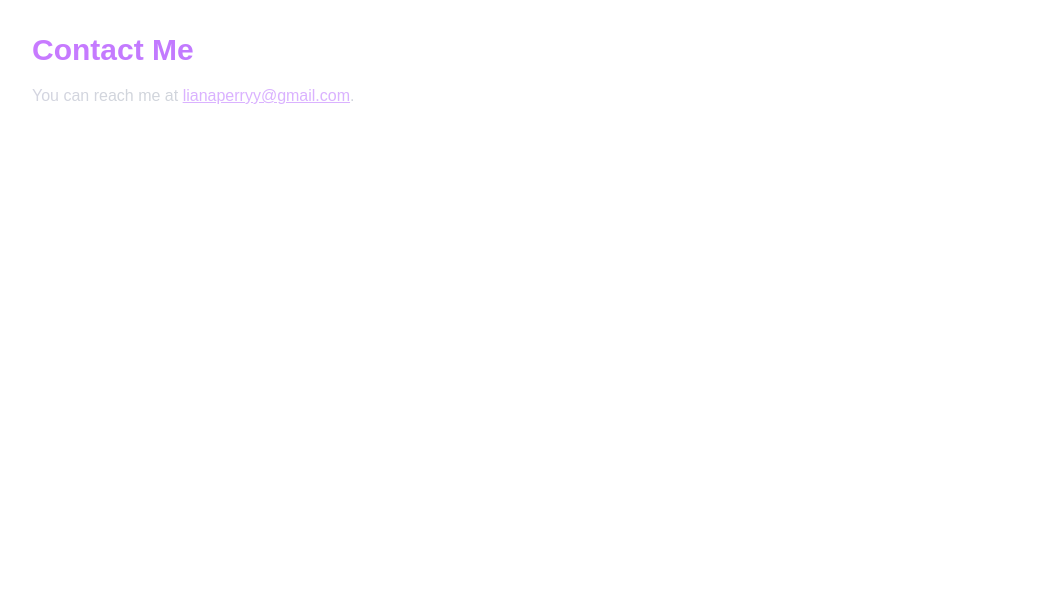
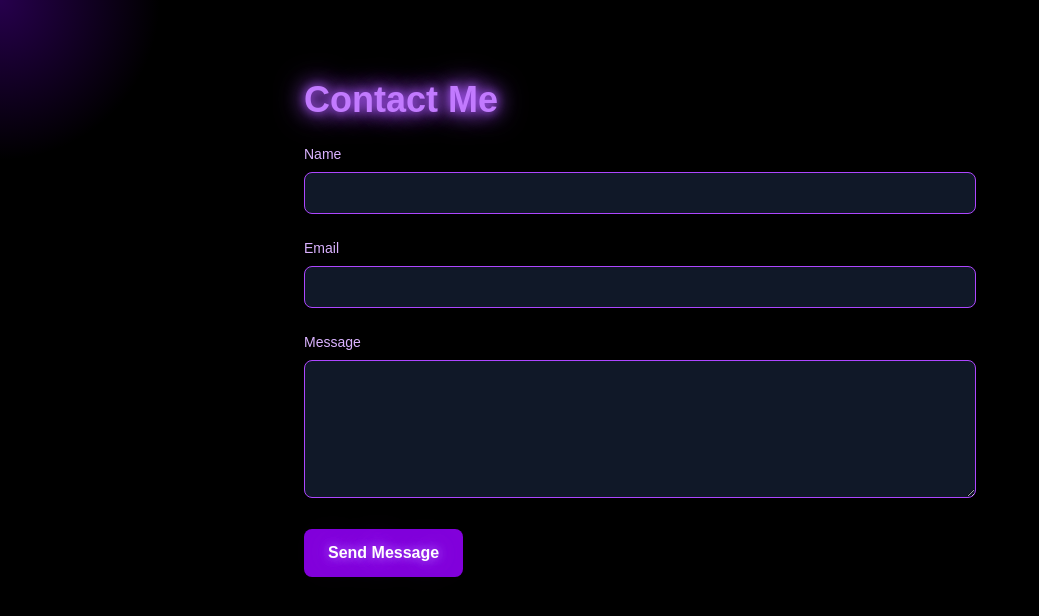
Before and after one commit to lperry022/lianaperry.com, a Next.js app: page /contact in a window 1280 px wide. Shown: the top 616 px of the page, without its empty margins (0-1039 px from the left). Built offline with nearby package versions, Linux system fonts and the light colour scheme.

Commit message:
adding contact page

```diff
--- a/app/contact/page.tsx
+++ b/app/contact/page.tsx
@@ -1,11 +1,69 @@
-// app/contact/page.tsx
-export default function ContactPage() {
+'use client';
+
+import { useState } from 'react';
+import { motion } from 'framer-motion';
+
+const Contact = () => {
+  const [submitted, setSubmitted] = useState(false);
+
+  const handleSubmit = async (e: React.FormEvent<HTMLFormElement>) => {
+    e.preventDefault();
+    const form = e.currentTarget;
+
+    const formData = new FormData(form);
+    await fetch('https://formspree.io/f/xeozrgga', {
+      method: 'POST',
+      body: formData,
+      headers: {
+        Accept: 'application/json',
+      },
+    });
+
+    setSubmitted(true);
+    form.reset();
+  };
+
   return (
-    <div className="p-8">
-      <h1 className="text-3xl font-bold text-purple-400">Contact Me</h1>
-      <p className="mt-4 text-gray-300">
-        You can reach me at <a href="mailto:lianaperryy@gmail.com" className="text-purple-300 underline">lianaperryy@gmail.com</a>.
-      </p>
-    </div>
+    <section className="min-h-screen px-6 py-20 bg-black text-white">
+      <motion.div
+        initial={{ opacity: 0, y: 40 }}
+        animate={{ opacity: 1, y: 0 }}
+        transition={{ duration: 0.8 }}
+        className="max-w-2xl mx-auto"
+      >
+        <h2 className="text-4xl font-bold mb-6 text-purple-400 glow">Contact Me</h2>
+
+        {submitted ? (
+          <p className="text-green-400 text-lg">Thanks for your message! I’ll get back to you soon.</p>
+        ) : (
+          <form onSubmit={handleSubmit} className="space-y-6">
+            <div>
+              <label htmlFor="name" className="block mb-2 text-sm font-medium text-purple-300">Name</label>
+              <input type="text" id="name" name="name" required
+                className="w-full px-4 py-2 bg-gray-900 text-white border border-purple-500 rounded-lg focus:outline-none focus:ring-2 focus:ring-purple-500" />
+            </div>
+
+            <div>
+              <label htmlFor="email" className="block mb-2 text-sm font-medium text-purple-300">Email</label>
+              <input type="email" id="email" name="email" required
+                className="w-full px-4 py-2 bg-gray-900 text-white border border-purple-500 rounded-lg focus:outline-none focus:ring-2 focus:ring-purple-500" />
+            </div>
+
+            <div>
+              <label htmlFor="message" className="block mb-2 text-sm font-medium text-purple-300">Message</label>
+              <textarea id="message" name="message" required rows={5}
+                className="w-full px-4 py-2 bg-gray-900 text-white border border-purple-500 rounded-lg focus:outline-none focus:ring-2 focus:ring-purple-500" />
+            </div>
+
+            <button type="submit"
+              className="px-6 py-3 bg-purple-700 hover:bg-purple-600 transition rounded-lg font-semibold text-white glow">
+              Send Message
+            </button>
+          </form>
+        )}
+      </motion.div>
+    </section>
   );
-}
+};
+
+export default Contact;
--- a/app/globals.css
+++ b/app/globals.css
@@ -5,6 +5,9 @@
 :root {
   --background: #ffffff;
   --foreground: #171717;
+}
+.glow {
+  text-shadow: 0 0 10px #a855f7, 0 0 20px #a855f7, 0 0 30px #a855f7;
 }
 
 @theme inline {
--- a/app/home/page.tsx
+++ b/app/home/page.tsx
@@ -51,7 +51,7 @@ useEffect(() => {
         <div className="space-x-6 text-sm">
           <Link href="/home" className="hover:text-purple-400 transition duration-200 hover:underline underline-offset-4">Home</Link>
           <Link href="/maintenance" className="hover:text-purple-400 transition duration-200 hover:underline underline-offset-4">Projects</Link>
-          <Link href="/maintenance" className="hover:text-purple-400 transition duration-200 hover:underline underline-offset-4">Contact</Link>
+          <Link href="/contact" className="hover:text-purple-400 transition duration-200 hover:underline underline-offset-4">Contact</Link>
           <a href="/Resume.pdf" download className="hover:text-purple-400 transition duration-200 hover:underline underline-offset-4">Resume</a>
         </div>
       </nav>
@@ -143,7 +143,7 @@ useEffect(() => {
           </Link>
           {/* Contact */}
           <Link
-            href="/maintenance"
+            href="/contact"
             className="bg-white/5 backdrop-blur-sm hover:bg-white/10 p-6 rounded-xl border border-white/10 transition transform hover:-translate-y-1 hover:shadow-lg hover:shadow-purple-700/30 duration-300"
 
           >            <h3 className="text-lg font-semibold text-purple-300 mb-2">📬 Contact</h3>
--- a/package.json
+++ b/package.json
@@ -12,6 +12,7 @@
     "@fortawesome/fontawesome-free": "^7.0.0",
     "@react-three/drei": "^10.6.1",
     "@react-three/fiber": "^9.3.0",
+    "framer-motion": "^12.23.12",
     "next": "15.4.5",
     "react": "19.1.0",
     "react-dom": "19.1.0",
```
Also changed, not shown: 1 other file (tests, documents, lock files or other folders).
